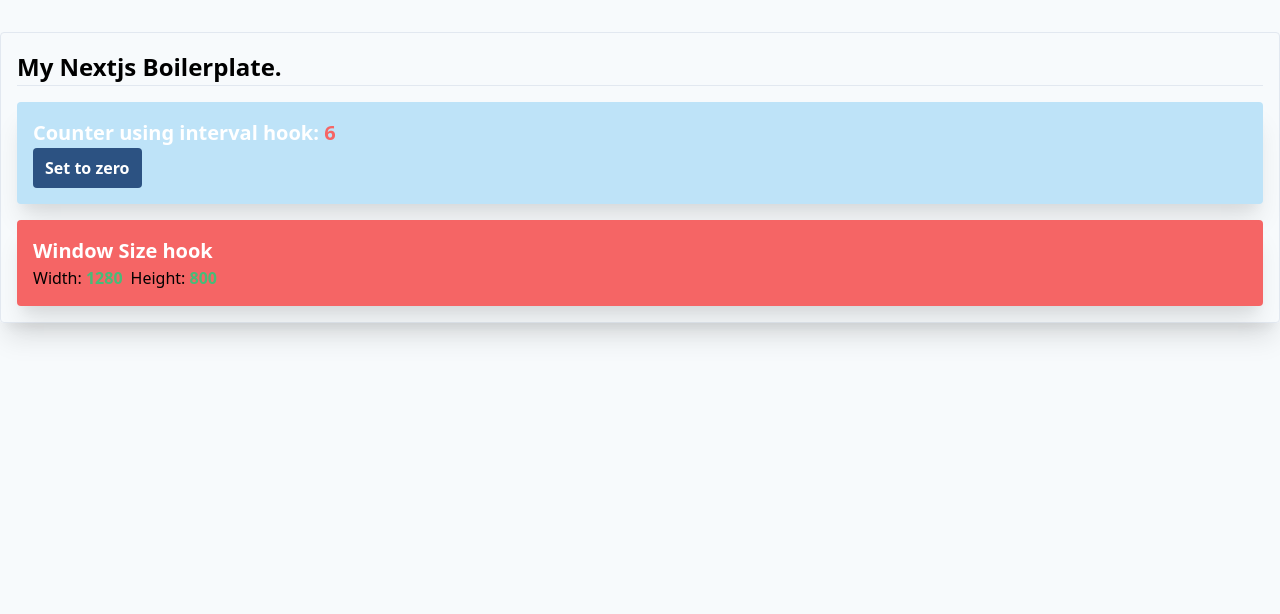
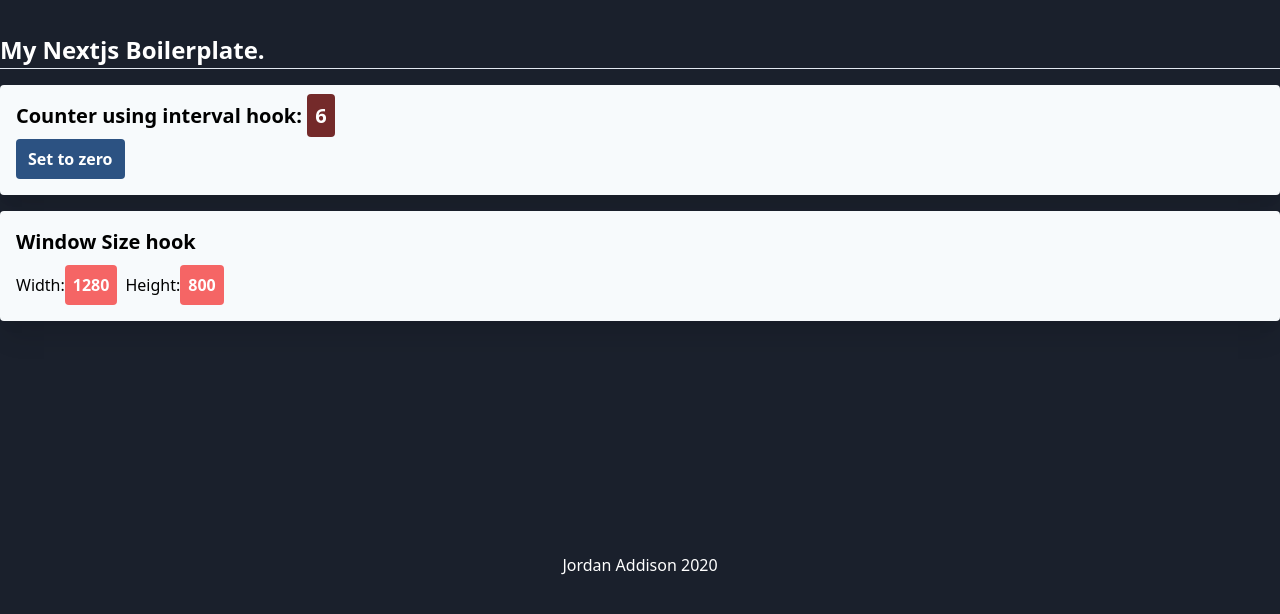
Before and after one commit to jjordy/next-boilerplate, a Next.js app: page / in a window 1280 px wide. Shown: the top 614 px of the page. Built offline with nearby package versions, Linux system fonts and the light colour scheme.

Commit message:
fixes and improvements to boilerplate

```diff
--- a/pages/_document.tsx
+++ b/pages/_document.tsx
@@ -5,7 +5,7 @@
     return (
       <html>
         <Head />
-        <body className="bg-gray-100">
+        <body className="bg-gray-900">
           <Main />
           <NextScript />
         </body>
--- a/pages/index.tsx
+++ b/pages/index.tsx
@@ -8,23 +8,34 @@
   useInterval(() => setCounter(counter + 1), 1000)
 
   return (
-    <div className="container mx-auto pt-8">
-      <div className="border shadow-xl p-4 rounded">
-        <h1 className="text-2xl font-bold">My Nextjs Boilerplate.</h1>
-
-        <hr />
-        <div className="shadow-xl p-4 mt-4 rounded text-white bg-blue-200">
-          <h2 className="font-bold text-xl">
-            Counter using interval hook: <span className="text-red-500">{counter}</span>
-          </h2>
-          <button onClick={() => setCounter(0)} className='px-3 py-2 font-bold bg-blue-800 rounded'>Set to zero</button>
-        </div>
-        <div className="shadow-xl p-4 mt-4 rounded bg-red-500">
-          <h2 className="font-bold text-xl text-white">Window Size hook</h2>
-          Width: <span className="text-green-500 mr-2 font-extrabold">{width}</span>
-          Height: <span className="text-green-500 font-extrabold">{height}</span>
+    <>
+    <div className="container mx-auto pt-8 h-full">
+      <h1 className="text-2xl font-bold text-white">My Nextjs Boilerplate.</h1>
+      <hr />
+      <div className="shadow-xl p-4 mt-4 rounded bg-gray-100">
+        <h2 className="font-bold text-xl mb-2">
+          Counter using interval hook:{" "}
+          <span className="bg-red-900 text-white p-2 rounded">{counter}</span>
+        </h2>
+        <button
+          onClick={() => setCounter(0)}
+          className="px-3 py-2 font-bold bg-blue-800 rounded text-white"
+        >
+          Set to zero
+        </button>
+      </div>
+      <div className="shadow-xl p-4 mt-4 rounded bg-gray-100">
+        <h2 className="font-bold text-xl mb-2">Window Size hook</h2>
+        <div className="flex items-center">
+          Width:{" "}
+          <span className="text-white bg-red-500 rounded mr-2 p-2 font-extrabold">{width}</span>
+          Height: <span className="text-white bg-red-500 rounded p-2 font-extrabold">{height}</span>
         </div>
       </div>
     </div>
+    <div className='flex items-end h-64 justify-center text-white'>
+      <p>Jordan Addison 2020</p>
+    </div>
+    </>
   );
 }
```
Also changed, not shown: 1 other file (tests, documents, lock files or other folders).
